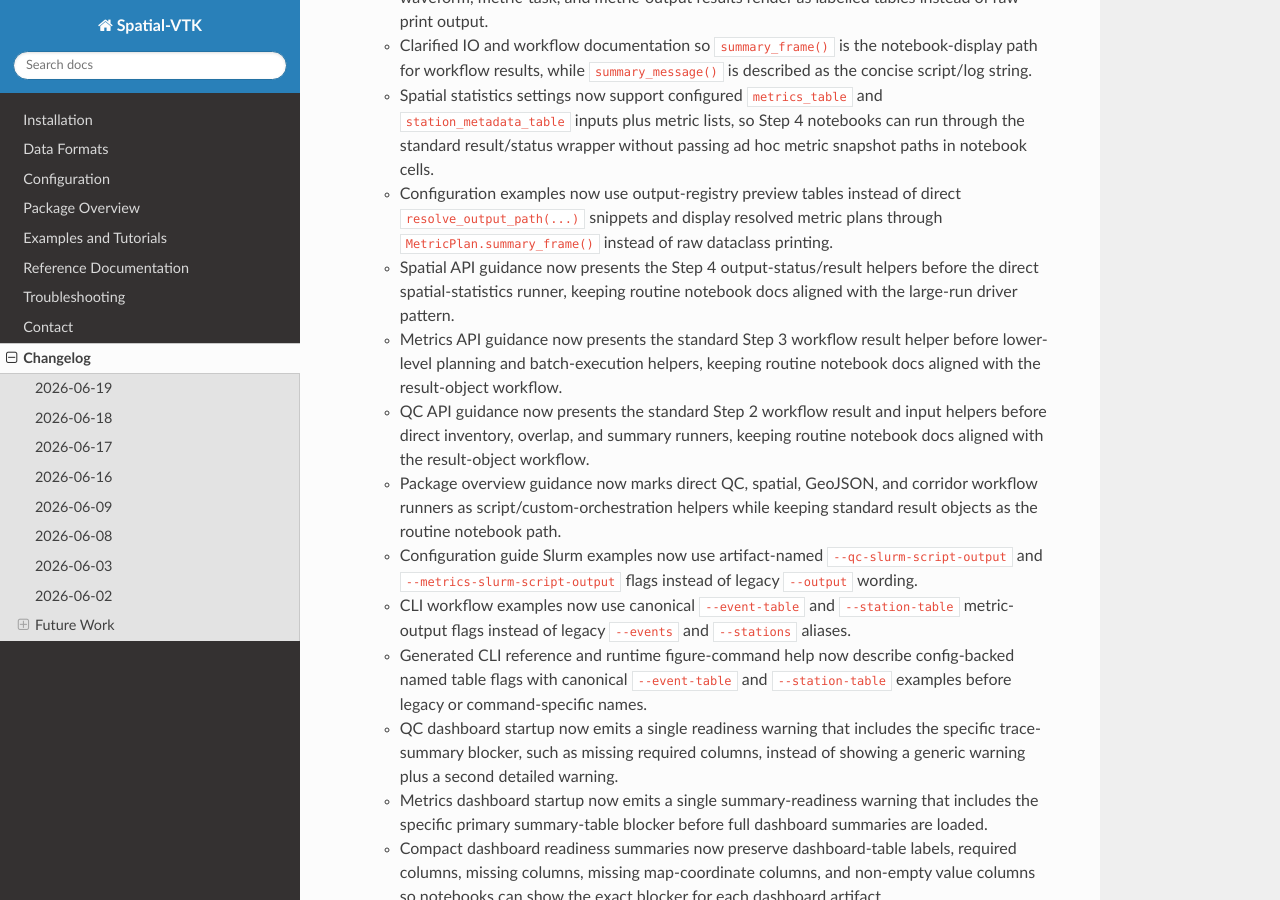
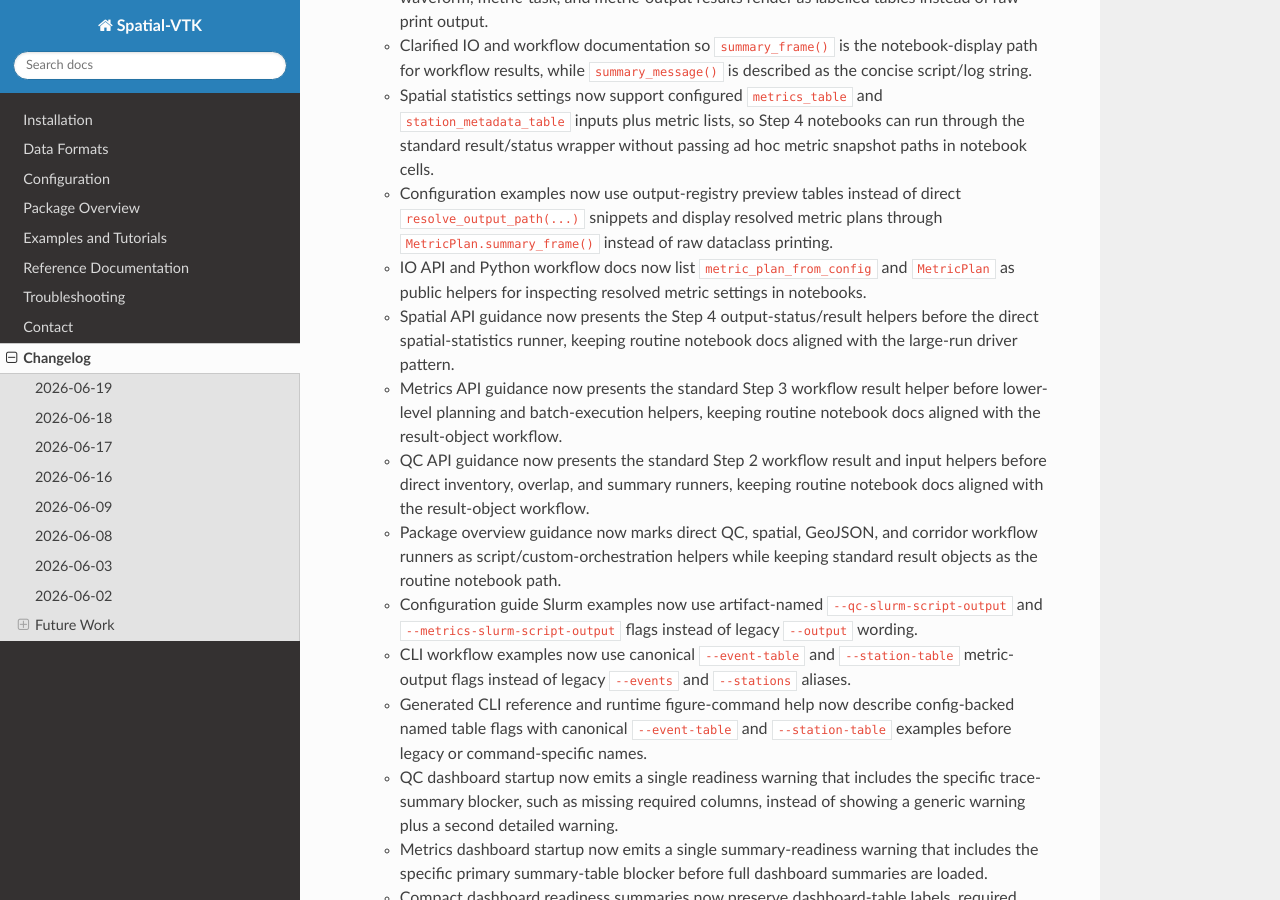
Before and after one commit to bcbirkel/spatial-vtk, a Sphinx documentation site: the page built from docs/changelog.rst, in a window 1280 px wide and 900 px high, scrolled down 2120 px. Built offline with Sphinx 7.4.7 and the Read the Docs theme 3.1.0, drawn with Linux system fonts in a browser that asks for light colours.

Commit message:
Document metric plan display helpers

```diff
--- a/docs/changelog.rst
+++ b/docs/changelog.rst
@@ -103,6 +103,9 @@ Changelog
     direct ``resolve_output_path(...)`` snippets and display resolved metric
     plans through ``MetricPlan.summary_frame()`` instead of raw dataclass
     printing.
+  - IO API and Python workflow docs now list ``metric_plan_from_config`` and
+    ``MetricPlan`` as public helpers for inspecting resolved metric settings in
+    notebooks.
   - Spatial API guidance now presents the Step 4 output-status/result helpers
     before the direct spatial-statistics runner, keeping routine notebook docs
     aligned with the large-run driver pattern.
--- a/docs/reference/python_workflows.rst
+++ b/docs/reference/python_workflows.rst
@@ -239,6 +239,12 @@ the large-run notebooks.
        and corridor notebooks instead of repeating
        ``events.loc[events["event_id"].isin(...)]`` or first-row label
        lookups in cells.
+   * - ``spatial_vtk.io.metric_plan_from_config`` and
+       ``spatial_vtk.io.MetricPlan``
+     - Resolve metric calculation settings from a config, run scenario, and
+       optional overrides. Display ``MetricPlan.summary_frame()`` in notebooks
+       when checking the active metrics, passbands, components, models,
+       spectral periods, overlap settings, and metric output path.
    * - ``spatial_vtk.config.run_notebook_step_if_needed``
      - Advanced fallback for workflow steps that do not yet have a standard
        result-object ``run_*_step_if_needed()`` method. Display the readiness
```
Also changed, not shown: docs/reference/api/io.rst (+7 -0 lines), 1 other file.
